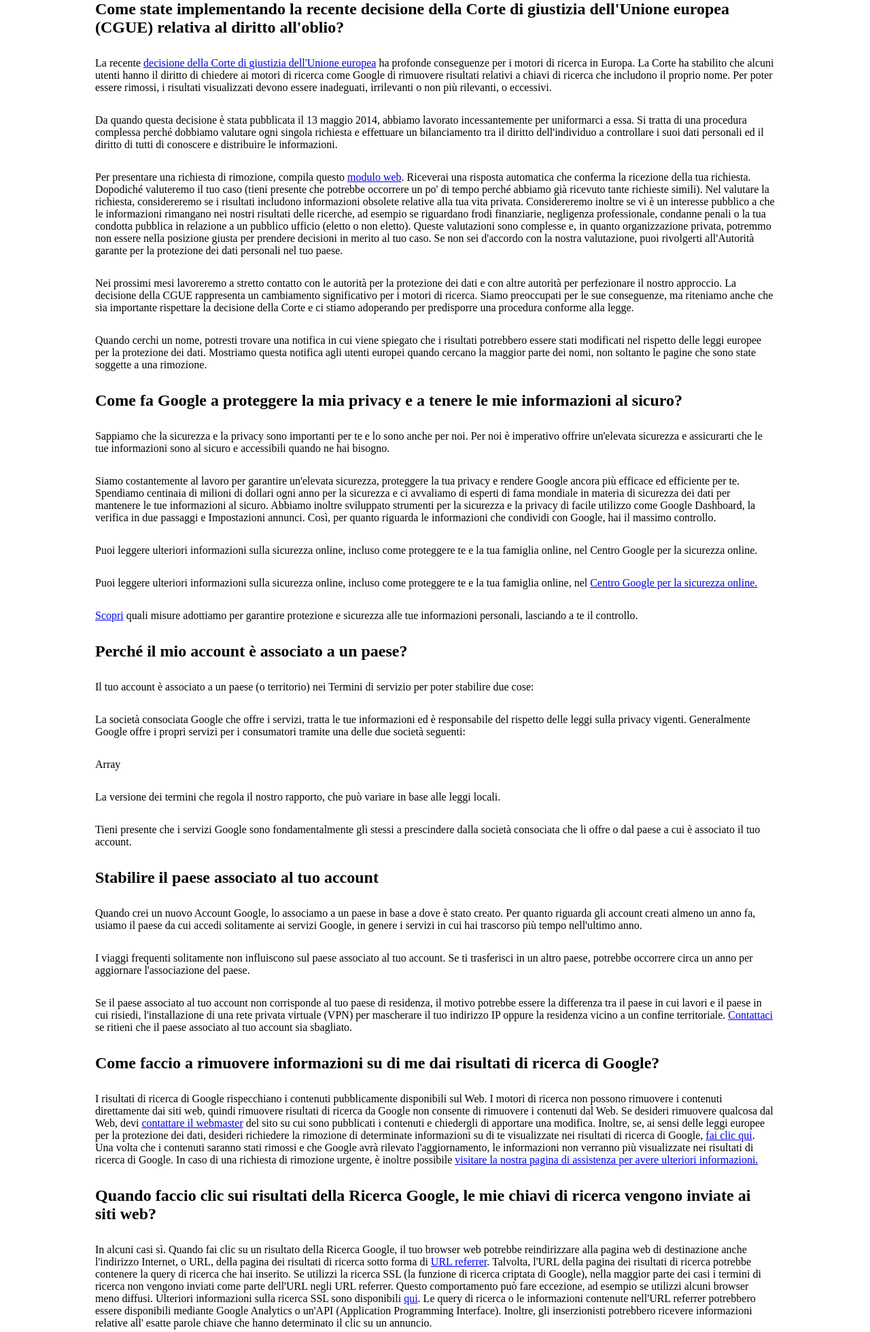
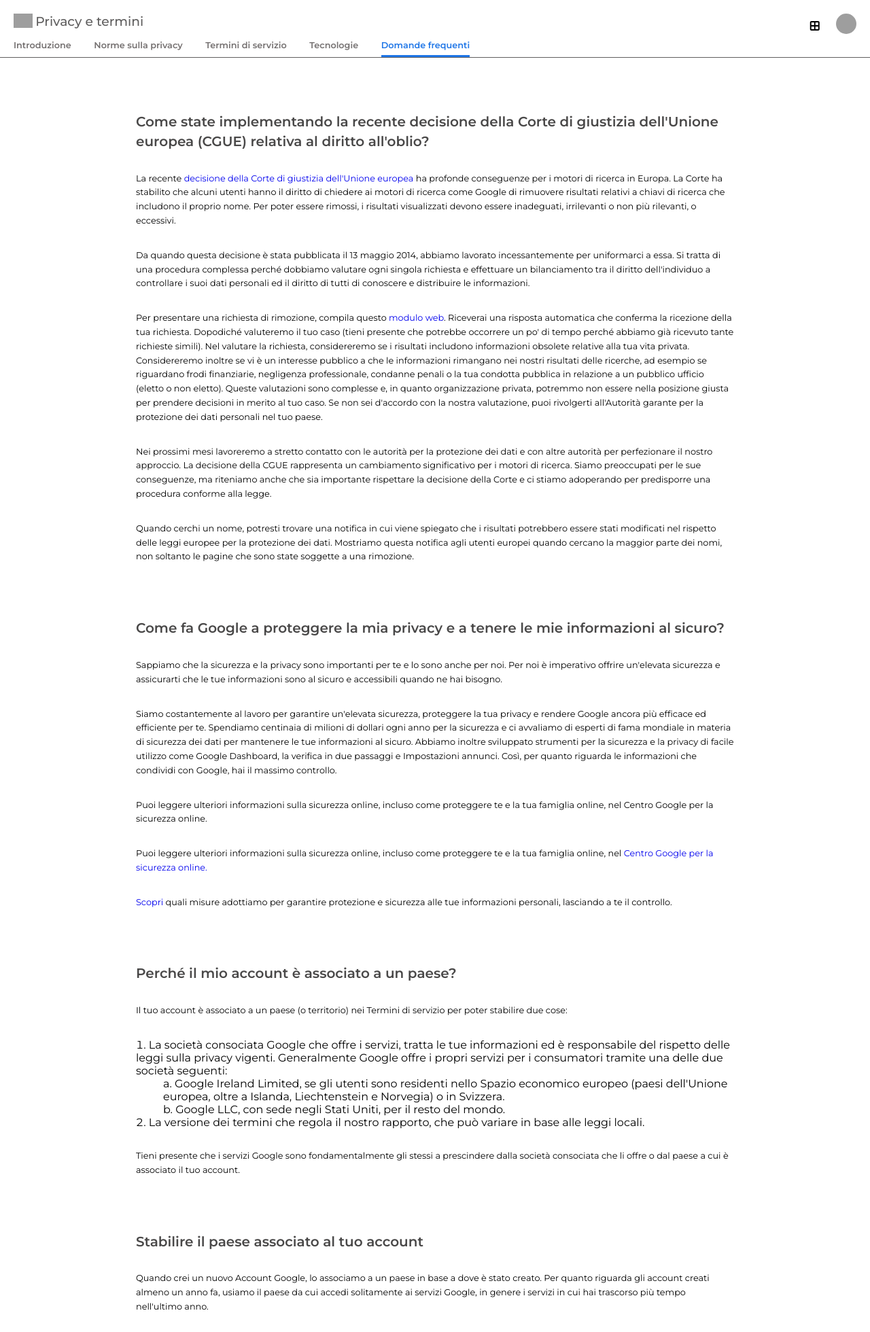
Before and after one commit to Massimo1204/php-google-faq, a PHP site: page / in a window 1280 px wide. Shown: the top 1960 px of the page at 68% size. Run offline with PHP 8.4, Linux system fonts and the light colour scheme; some libraries are stand-ins or nearby versions; grey boxes are pictures that could not be loaded.

Commit message:
added header

```diff
--- a/index.php
+++ b/index.php
@@ -19,11 +19,14 @@
         ],
         [
             'question' => "Perché il mio account è associato a un paese?",
-            'answer' => ["Il tuo account è associato a un paese (o territorio) nei Termini di servizio per poter stabilire due cose:","La società consociata Google che offre i servizi, tratta le tue informazioni ed è responsabile del rispetto delle leggi sulla privacy vigenti. Generalmente Google offre i propri servizi per i consumatori tramite una delle due società seguenti:",
-            'subanswer' => ["Google Ireland Limited, se gli utenti sono residenti nello Spazio economico europeo (paesi dell'Unione europea, oltre a Islanda, Liechtenstein e Norvegia) o in Svizzera.",
-            "Google LLC, con sede negli Stati Uniti, per il resto del mondo."],
-            "La versione dei termini che regola il nostro rapporto, che può variare in base alle leggi locali.",
-            "Tieni presente che i servizi Google sono fondamentalmente gli stessi a prescindere dalla società consociata che li offre o dal paese a cui è associato il tuo account."],
+            'answer' => [
+            "Il tuo account è associato a un paese (o territorio) nei Termini di servizio per poter stabilire due cose:",
+            "<ol><li>La società consociata Google che offre i servizi, tratta le tue informazioni ed è responsabile del rispetto delle leggi sulla privacy vigenti. Generalmente Google offre i propri servizi per i consumatori tramite una delle due società seguenti:
+            <ol class='inner-list' type='a'><li>Google Ireland Limited, se gli utenti sono residenti nello Spazio economico europeo (paesi dell'Unione europea, oltre a Islanda, Liechtenstein e Norvegia) o in Svizzera.</li>
+            <li>Google LLC, con sede negli Stati Uniti, per il resto del mondo.</li></ol></li>
+            <li>La versione dei termini che regola il nostro rapporto, che può variare in base alle leggi locali.</li></ol>",
+            "Tieni presente che i servizi Google sono fondamentalmente gli stessi a prescindere dalla società consociata che li offre o dal paese a cui è associato il tuo account."
+            ],
         ],
         [
             'question' => "Stabilire il paese associato al tuo account",
@@ -40,6 +43,29 @@
             'answer' => ["In alcuni casi sì. Quando fai clic su un risultato della Ricerca Google, il tuo browser web potrebbe reindirizzare alla pagina web di destinazione anche l'indirizzo Internet, o URL, della pagina dei risultati di ricerca sotto forma di <a href='https://www.google.it/'>URL referrer</a>. Talvolta, l'URL della pagina dei risultati di ricerca potrebbe contenere la query di ricerca che hai inserito. Se utilizzi la ricerca SSL (la funzione di ricerca criptata di Google), nella maggior parte dei casi i termini di ricerca non vengono inviati come parte dell'URL negli URL referrer. Questo comportamento può fare eccezione, ad esempio se utilizzi alcuni browser meno diffusi. Ulteriori informazioni sulla ricerca SSL sono disponibili <a href='https://www.google.it/'>qui</a>. Le query di ricerca o le informazioni contenute nell'URL referrer potrebbero essere disponibili mediante Google Analytics o un'API (Application Programming Interface). Inoltre, gli inserzionisti potrebbero ricevere informazioni relative all' esatte parole chiave che hanno determinato il clic su un annuncio."],
         ],
     ];
+
+    $nav = [
+        [
+            "name" => "Introduzione",
+            "state" => false,
+        ],
+        [
+            "name" => "Norme sulla privacy",
+            "state" => false,
+        ],
+        [
+            "name" => "Termini di servizio",
+            "state" => false,
+        ],
+        [
+            "name" => "Tecnologie",
+            "state" => false,
+        ],
+        [
+            "name" => "Domande frequenti",
+            "state" => true,
+        ],
+    ];
 ?>
 
 <!DOCTYPE html>
@@ -48,22 +74,57 @@
     <meta charset="UTF-8">
     <meta http-equiv="X-UA-Compatible" content="IE=edge">
     <meta name="viewport" content="width=device-width, initial-scale=1.0">
-    <link rel="stylesheet" href="style/style.css">
+
+    <link rel="preconnect" href="https://fonts.googleapis.com">
+    <link rel="preconnect" href="https://fonts.gstatic.com" crossorigin>
+    <link href="https://fonts.googleapis.com/css2?family=Montserrat:ital,wght@0,100;0,200;0,300;0,400;0,500;0,600;0,700;0,800;0,900;1,100;1,200;1,300;1,400;1,500;1,600;1,700;1,800;1,900&display=swap" rel="stylesheet">
+
+    <link rel="stylesheet" href="https://cdnjs.cloudflare.com/ajax/libs/font-awesome/6.1.1/css/all.min.css" integrity="sha512-KfkfwYDsLkIlwQp6LFnl8zNdLGxu9YAA1QvwINks4PhcElQSvqcyVLLD9aMhXd13uQjoXtEKNosOWaZqXgel0g==" crossorigin="anonymous" referrerpolicy="no-referrer" />
+
+    <link rel="stylesheet" href="style.css">
+
     <title>Domande frequenti</title>
 </head>
 <body>
-    <header></header>
+    <header>
+        <div class="header-top">
+            <div>
+                <img class="logo" src="https://purepng.com/public/uploads/large/purepng.com-google-logo-2015brandlogobrand-logoiconssymbolslogosgoogle-6815229372333mqrr.png" alt="google logo">
+                <h3 class="title-secondary">Privacy e termini</h3>
+            </div>
+            <div>
+                <i class="fas fa-border-all"></i>
+                <img class="profile-img" src="https://cdn.dribbble.com/users/2364329/screenshots/5930135/aa.jpg" alt="profile image">
+            </div>
+        </div>
+        <div class="header-bottom">
+            <nav>
+                <ul>
+                    <?php
+                        foreach($nav as $el){
+                            ?>
+                            <li class="<?php if($el['state']){
+                                echo "active"; } ?>">
+                                <?php echo $el['name']; ?>
+                                </li>
+                            <?php
+                        }
+                    ?>
+                </ul>
+            </nav>
+        </div>
+    </header>
     <main>
         <?php
             foreach($faq as $faq){
                 ?>
-                <h2><?php echo $faq['question']?></h2>
+                <h2 class="title"><?php echo $faq['question']?></h2>
                 <?php
                     foreach($faq['answer'] as $answer){
-                        ?>
-                        <p class="answer"> <?php echo $answer ?></p>
+                            ?>
+                            <p class="answer"> <?php echo $answer ?></p>
                         <?php
-                    }
+                        }
             }
         ?>
     </main>
--- /dev/null
+++ b/style.css
@@ -0,0 +1,94 @@
+* {
+    box-sizing: border-box;
+    margin: 0;
+    padding: 0;
+}
+
+body {
+    font-family: 'Montserrat', sans-serif;
+}
+
+main {
+    max-width: 900px;
+    margin: auto;
+    padding: 0 10px;
+}
+
+main h2.title {
+    margin-top: 80px;
+    font-weight: 600;
+    font-size: 1.25rem;
+    color: rgb(73, 72, 72);
+    line-height: 1.8rem;
+}
+
+main p.answer {
+    margin: 30px 0;
+    font-size: 0.8rem;
+    line-height: 1.3rem;
+}
+
+header {
+    height: 85px;
+    padding: 20px 20px 0 20px;
+    display: flex;
+    flex-direction: column;
+    border-bottom: 1px solid rgb(97, 95, 95);
+}
+
+div.header-top{
+    display: flex;
+    justify-content: space-between;
+    width: 100%;
+}
+
+img.logo {
+    height: 21px;
+}
+
+img.profile-img {
+    height: 30px;
+    width: 30px;
+    border-radius: 50%;
+}
+
+div.header-top div i {
+    margin: 10px 20px;
+    vertical-align: top;
+}
+
+.title-secondary {
+    font-weight: 500;
+    color: rgb(95, 94, 94);
+    display: inline-block;
+    vertical-align: top;
+}
+
+div.header-bottom nav ul {
+    list-style: none;
+}
+
+div.header-bottom nav ul li{
+    display: inline;
+    margin-right: 30px;
+    font-size: 0.8rem;
+    font-weight: 600;
+    color: rgb(116, 112, 112);
+    padding-bottom: 7px;
+}
+
+div.header-bottom nav ul li.active {
+    color: rgb(31, 118, 231);
+    border-bottom: 3px solid rgb(31, 118, 231);
+}
+ol {
+    list-style-position: inside;
+    font-size: inherit;
+}
+ol.inner-list {
+    padding-left: 40px;
+}
+
+* a {
+    text-decoration: none;
+}
--- a/style/style.css
+++ /dev/null
@@ -1,14 +0,0 @@
-* {
-    box-sizing: border-box;
-    margin: 0;
-    padding: 0;
-}
-
-main {
-    max-width: 1000px;
-    margin: auto;
-}
-
-main p.answer {
-    margin: 30px 0;
-}
```
